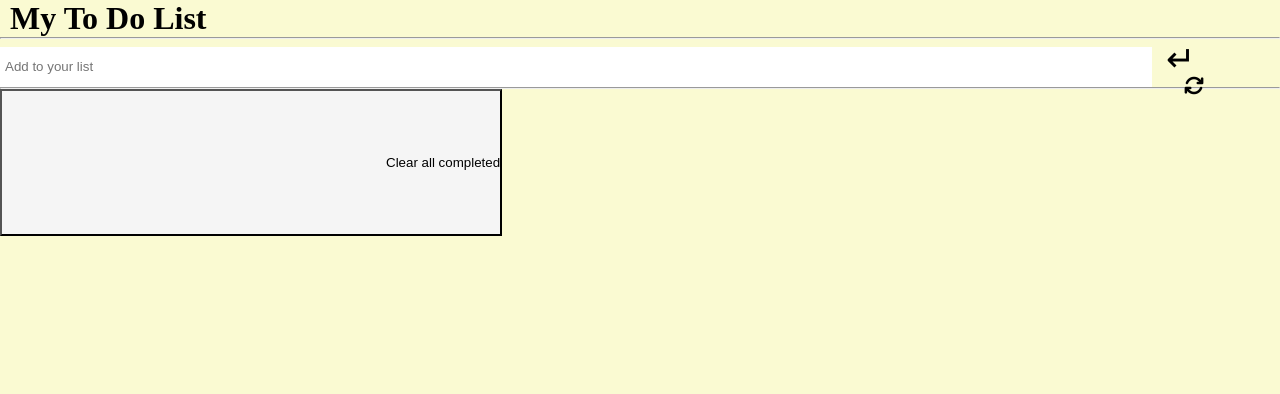
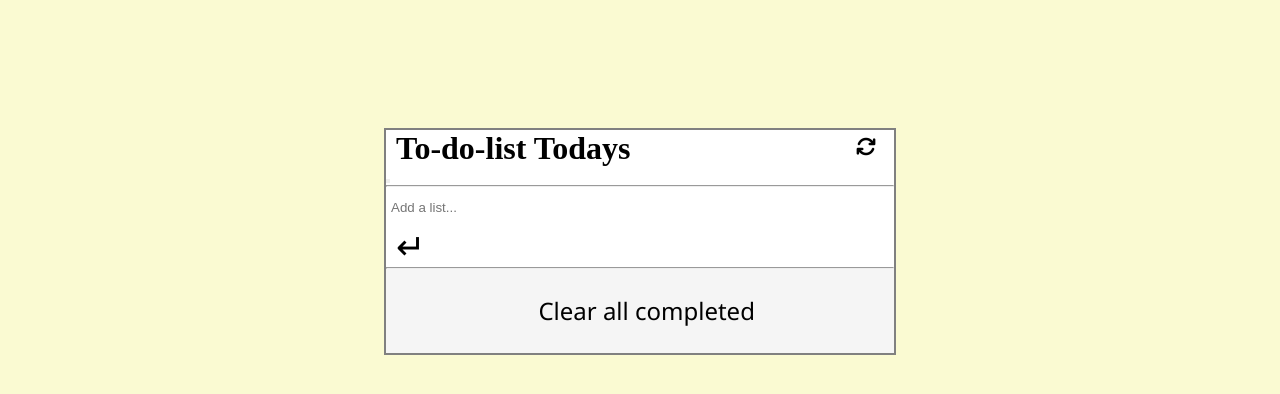
Before and after one commit to Becky449/my-to-do-list, a website built with webpack: page src/index.html in a window 1280 px wide. Built offline with nearby package versions, Linux system fonts and the light colour scheme.

Commit message:
Update index.html

```diff
--- a/src/index.html
+++ b/src/index.html
@@ -9,23 +9,30 @@
     <title>To Do List</title>
 </head>
 <body>
+    <main id="container">
+        <section>
+            <ul class="main">
+                <li>
+                    <h1>To-do-list Todays</h1>
+                    <button type="button"><i class="fa-solid fa-arrows-rotate"></i></button>
+                </li>
+                <hr>
+                <li id="add-task">
+                    <form action="" data-new-list-form>
+                        <input placeholder="Add a list..." data-new-list-input type="text">
+                        <button type="submit" id="push" class="first-btn">&#x21B5;</button>
+                    </form>
+                </li>
+                <hr>
+                <ul id="tasks">
 
-    <div class="container">
-        <header>
-          <h1>My To Do List</h1>
-          <i class="fa-solid fa-arrows-rotate " aria-hidden="true"></i>
-        </header>
-        <hr>
-          <form action="post" id="task-form">
-            <input for="text" id="input-field" class="add-list" placeholder="Add to your list" required></input>
-            <button class="add-btn first-btn" id="push">&#x21B5;</button>
-          </form>
-          <hr>
-            <ul class="list">
+                </ul>
+                <li id="remove" class="clear">
+                    <a href="#">Clear all completed</a>
+                </li>
             </ul>
-        <button type="button" class="clear">
-          Clear all completed
-        </button>
-      </div>
+        </section>
+    </main>
+    <script src="./index.js"></script>
 </body>
 </html>
```
